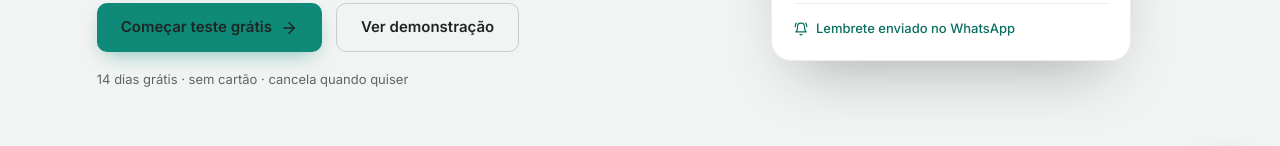
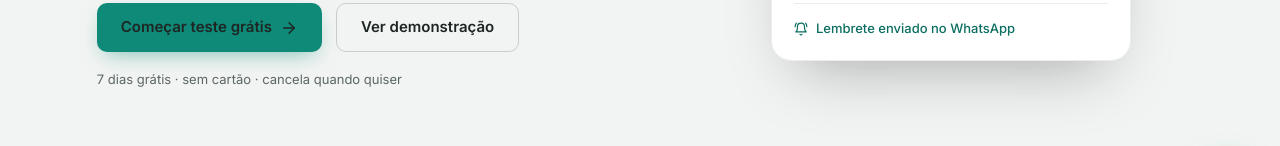
Before and after one commit to gitmonteiroo/agenda-salao, a React (Vite) app: page / in a window 1280 px wide. Shown: the part 570-716 px from the top of the page. Built offline with nearby package versions, Linux system fonts and the light colour scheme; no server answers.

Commit message:
fix: periodo de teste alterado de 14 para 7 dias

```diff
--- a/src/pages/LandingPage.jsx
+++ b/src/pages/LandingPage.jsx
@@ -16,7 +16,7 @@ const LOGIN_URL = "/login";
 const DEMO_URL = "/login";
 const CADASTRO_URL = "/cadastro";
 const WPP_MSG = encodeURIComponent(
-  "Olá! Vi o Agenda Salão e quero testar 14 dias grátis."
+  "Olá! Vi o Agenda Salão e quero testar 7 dias grátis."
 );
 const wppLink = `https://wa.me/${WHATSAPP}?text=${WPP_MSG}`;
 
@@ -71,7 +71,7 @@ const PLANOS = [
 const FAQ = [
   { q: "Preciso instalar algum programa?", a: "Não. O Agenda Salão funciona direto pelo navegador do celular ou do computador. É só entrar e usar." },
   { q: "Meus clientes precisam baixar um aplicativo?", a: "Não. Eles agendam por um link — abre no navegador, escolhem o horário e pronto." },
-  { q: "Consigo testar antes de pagar?", a: "Sim. São 14 dias grátis, sem precisar cadastrar cartão. Se gostar, é só assinar." },
+  { q: "Consigo testar antes de pagar?", a: "Sim. São 7 dias grátis, sem precisar cadastrar cartão. Se gostar, é só assinar." },
   { q: "Meus dados e os dos meus clientes ficam seguros?", a: "Sim. Cada conta tem seus dados isolados e protegidos. Ninguém vê a sua agenda além de você." },
   { q: "E se eu precisar de ajuda?", a: "Você fala direto com a gente pelo WhatsApp. Ajudamos a configurar tudo no começo." },
 ];
@@ -228,7 +228,7 @@ export default function LandingPage() {
             </a>
             <a href={DEMO_URL} className="btn-line">Ver demonstração</a>
           </div>
-          <p className="hero-note">14 dias grátis · sem cartão · cancela quando quiser</p>
+          <p className="hero-note">7 dias grátis · sem cartão · cancela quando quiser</p>
         </div>
         <div className="hero-visual">
           <AgendaViva />
@@ -339,7 +339,7 @@ export default function LandingPage() {
             </Reveal>
           ))}
         </div>
-        <p className="planos-note">Todos os planos com 14 dias grátis. Sem fidelidade.</p>
+        <p className="planos-note">Todos os planos com 7 dias grátis. Sem fidelidade.</p>
       </section>
 
       {/* FAQ */}
@@ -359,7 +359,7 @@ export default function LandingPage() {
           <a href={wppLink} className="btn-primary big" target="_blank" rel="noreferrer">
             Começar teste grátis <ArrowRight size={20} />
           </a>
-          <p className="hero-note light">14 dias grátis · sem cartão</p>
+          <p className="hero-note light">7 dias grátis · sem cartão</p>
         </Reveal>
       </section>
 
```
